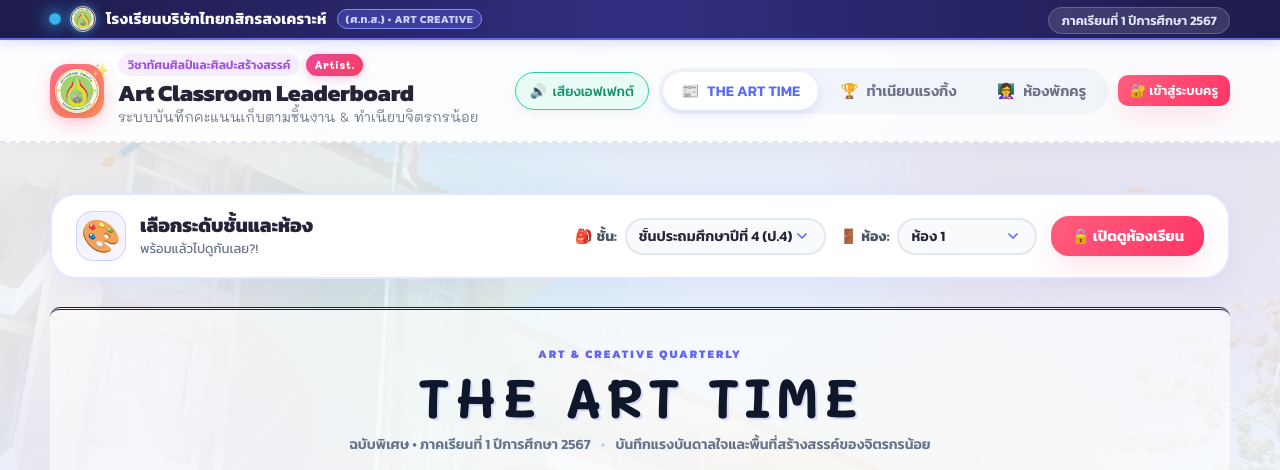
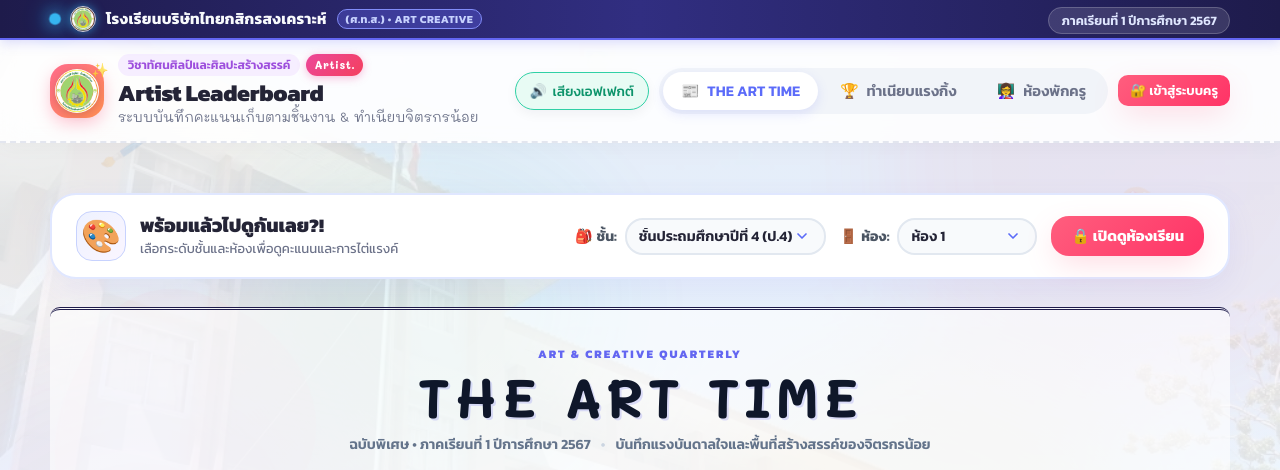
Before and after one commit to sahatsawat-pks/art-scoring, a website: page index.html in a window 1280 px wide. Shown: the top 470 px of the page. Drawn offline with Linux system fonts and the light colour scheme; no server answers.

Commit message:
Update index.html

```diff
--- a/index.html
+++ b/index.html
@@ -63,7 +63,7 @@
             <span class="badge-sub">วิชาทัศนศิลป์และศิลปะสร้างสรรค์</span>
             <span class="artist-badge">Artist.</span>
           </div>
-          <h1 class="brand-title">Art Classroom Leaderboard</h1>
+          <h1 class="brand-title">Artist Leaderboard</h1>
           <p class="brand-caption">ระบบบันทึกคะแนนเก็บตามชิ้นงาน & ทำเนียบจิตรกรน้อย</p>
         </div>
       </div>
@@ -120,8 +120,8 @@
         <div class="picker-single-left">
           <div class="picker-art-tag">🎨</div>
           <div class="picker-text-wrap">
-            <h2 class="picker-title-inline">เลือกระดับชั้นและห้อง</h2>
-            <p class="picker-sub-inline">พร้อมแล้วไปดูกันเลย?!</p>
+            <h2 class="picker-title-inline">พร้อมแล้วไปดูกันเลย?!</h2>
+            <p class="picker-sub-inline">เลือกระดับชั้นและห้องเพื่อดูคะแนนและการไต่แรงค์</p>
           </div>
         </div>
 
```
